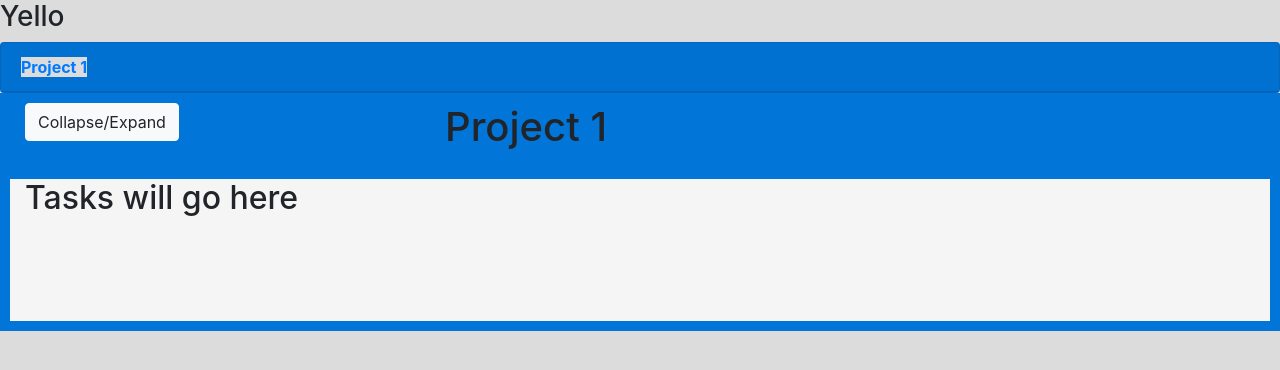
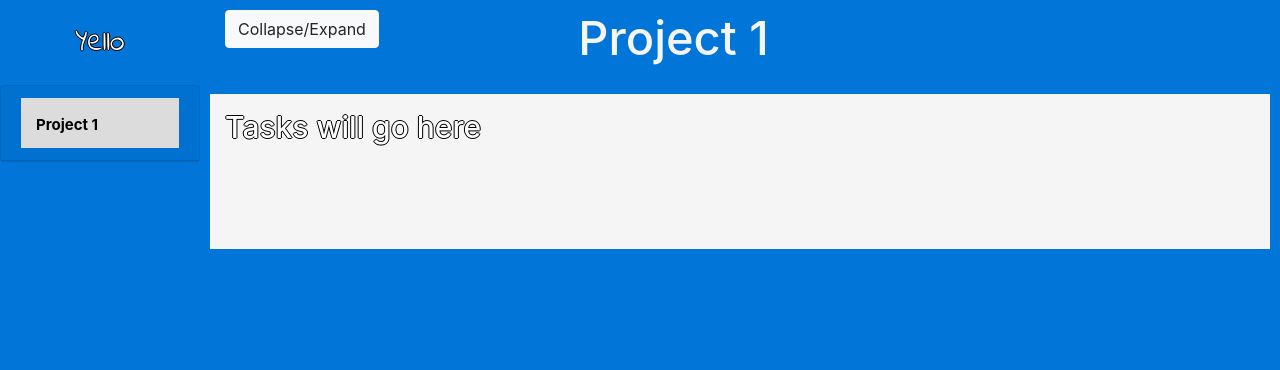
Before and after one commit to lmerilees/project-yellow, a website: page src/html/index.html in a window 1280 px wide. Drawn offline with Linux system fonts and the light colour scheme; files that its build step writes are made by us from their sources.

Commit message:
Fixed bootstrap issues

```diff
--- a/src/html/index.html
+++ b/src/html/index.html
@@ -4,10 +4,11 @@
     <title>Project Yellow</title>
     <meta name="viewport" content="width=device-width, initial-scale=1">
     <link rel="stylesheet" href="../css/bootstrap.min.css">
-    <link rel="stylesheet" href="../css/login.css">
+    <link rel="stylesheet" href="/src/css/index.css">
+    <link rel="stylesheet" href="../css/index.css">
     <script src="/js/libs/jquery-3.4.1.min.js"></script>
     <script src="/js/libs/popper.min.js"></script>
-    <script src="/js/libs/bootstrap.min.js""></script>
+    <script src="/js/libs/bootstrap.min.js"></script>
     <link href="https://fonts.googleapis.com/css2?family=Indie+Flower&display=swap" rel="stylesheet">
     <link href="https://fonts.googleapis.com/css2?family=Shadows+Into+Light&display=swap" rel="stylesheet">
   </head>
--- a/src/public/css/index.css
+++ b/src/public/css/index.css
@@ -0,0 +1,110 @@
+body{
+    margin: 0;
+    padding: 0;
+}
+
+.wrapper{
+  display: flex;
+  align-items: stretch;
+  width: 100%;
+}
+
+@import url('https://fonts.googleapis.com/css2?family=Indie+Flower&display=swap');
+@import url('https://fonts.googleapis.com/css2?family=Shadows-Into-Light&display=swap');
+
+h1{
+    color: whitesmoke;
+    text-align: left;
+    font-size: 47px;
+}
+
+h2{
+  color: white;
+  font-size: 30px;
+  text-shadow: -1px 0 black, 0 1px black, 1px 0 black, 0 -1px black;
+  padding-top: 15px;
+}
+
+h3{
+    color: white;
+    font-size: 30px;
+    text-shadow: -1px 0 black, 0 1px black, 1px 0 black, 0 -1px black;
+    padding-top: 15px;
+}
+
+p1{
+  display: inline-flexbox;
+  color: black;
+  padding-left: 5px;
+  padding-right: 5px;
+}
+
+p2 {
+  display: inline-flexbox;
+  color: black;
+  font-size: 15px;
+  padding-left: 5px;
+  padding-right: 5px;
+}
+
+p3 {
+  display: inline-flexbox;
+  color: white;
+  text-shadow: -1px 0 black, 0 1px black, 1px 0 black, 0 -1px black;
+  padding-left: 5px;
+  padding-right: 5px;
+}
+
+
+
+#card{
+    background-color: #0275d8;
+    color: whitesmoke;
+    text-shadow: -1px 0 black, 0 1px black, 1px 0 black, 0 -1px black;
+}
+
+#sidebar {
+  min-width: 200px;
+  max-width: 200px;
+  min-height: 100vh;
+  background: #0275d8 ;
+  color: black;
+}
+
+#sidebar .sidebar-header {
+  text-align: center;
+  padding: 10px;
+  color: white;
+  font-family: 'Indie Flower', sans-serif;
+  font-size: 30px;
+  height: 85px;
+}
+
+
+#sidebar a {
+text-decoration: none;
+size: 70px;
+padding: 10px;
+font-size: 20px;
+color: whitesmoke;
+display: block;
+background-color: #0275d8;
+
+}
+
+#sidebar a:hover {
+color:whitesmoke;
+background-color: #0275d8;
+}
+
+#content{
+display: flex;
+width: 100%;
+}
+
+#cen{
+  display: flex;
+  justify-content: center;
+  justify-content: center;
+  text-align: center;
+}
--- a/src/server/server.js
+++ b/src/server/server.js
@@ -3,7 +3,7 @@ const express = require('express');
 const bodyparser = require('body-parser');
 const session = require('express-session')
 const path = require('path');
-const pool = require('./database')
+//const pool = require('./database')
 const https = require('https')
 const fs = require('fs')
 const app = express();
@@ -30,11 +30,13 @@ app.get("/index", function(req,res){
   res.sendFile(path.resolve(__dirname, '../html',"index.html"))
 });
 
+/**
 pool.connect((err, client, release) => {
     if (err) {
       return console.error('Error acquiring client', err.stack)
     }
 });
+*/
 
 https.createServer({
   key: fs.readFileSync( path.resolve( 'src/server/key.pem')),
```
